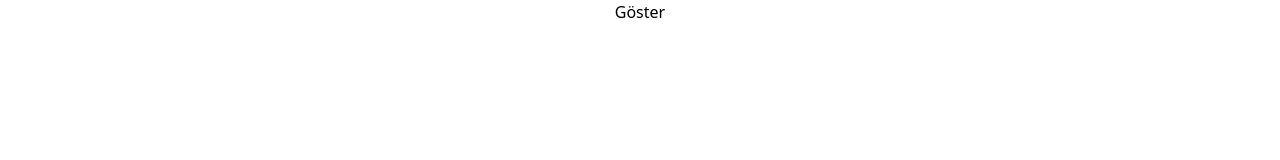
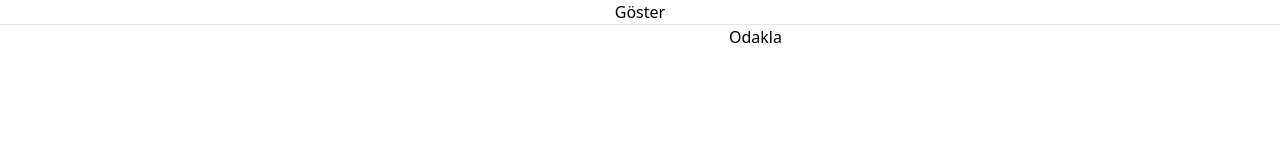
Before and after one commit to fatihkarasoglu/trying-first-react-app, a React (Create React App) app: page / in a window 1280 px wide. Shown: the top 160 px of the page. Built offline with nearby package versions, Linux system fonts and the light colour scheme.

Commit message:
commit-3.1

```diff
--- a/src/App.js
+++ b/src/App.js
@@ -1,9 +1,16 @@
 import { useState } from 'react';
+import { useRef } from 'react';
 import './App.css';
 import Test from './test';
 
 function App() {
   const [show, setShow] = useState(false);
+
+  const inputRef = useRef();
+  const odakInput = () => {
+      console.log(inputRef.current);
+      inputRef.current.focus();
+  }
 
   return (
     <div className="App">
@@ -12,6 +19,9 @@
         {show ? 'Gizle' : 'Göster'}
       </button>
       {show && <Test/>}
+      <hr/>
+      <input type='text' ref={inputRef}></input>
+      <button onClick={odakInput}>Odakla</button>
     </div>
   );
 }
```
